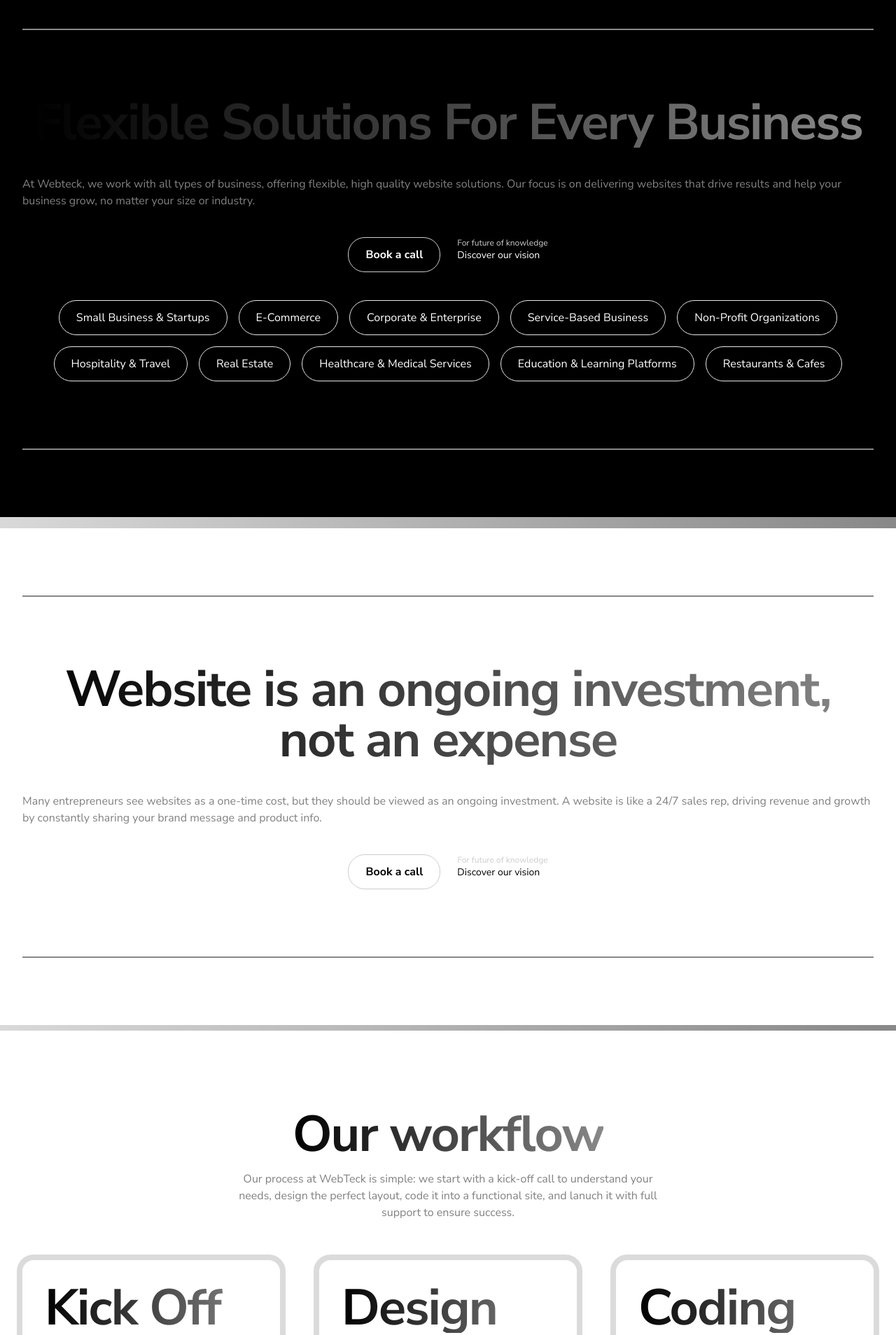
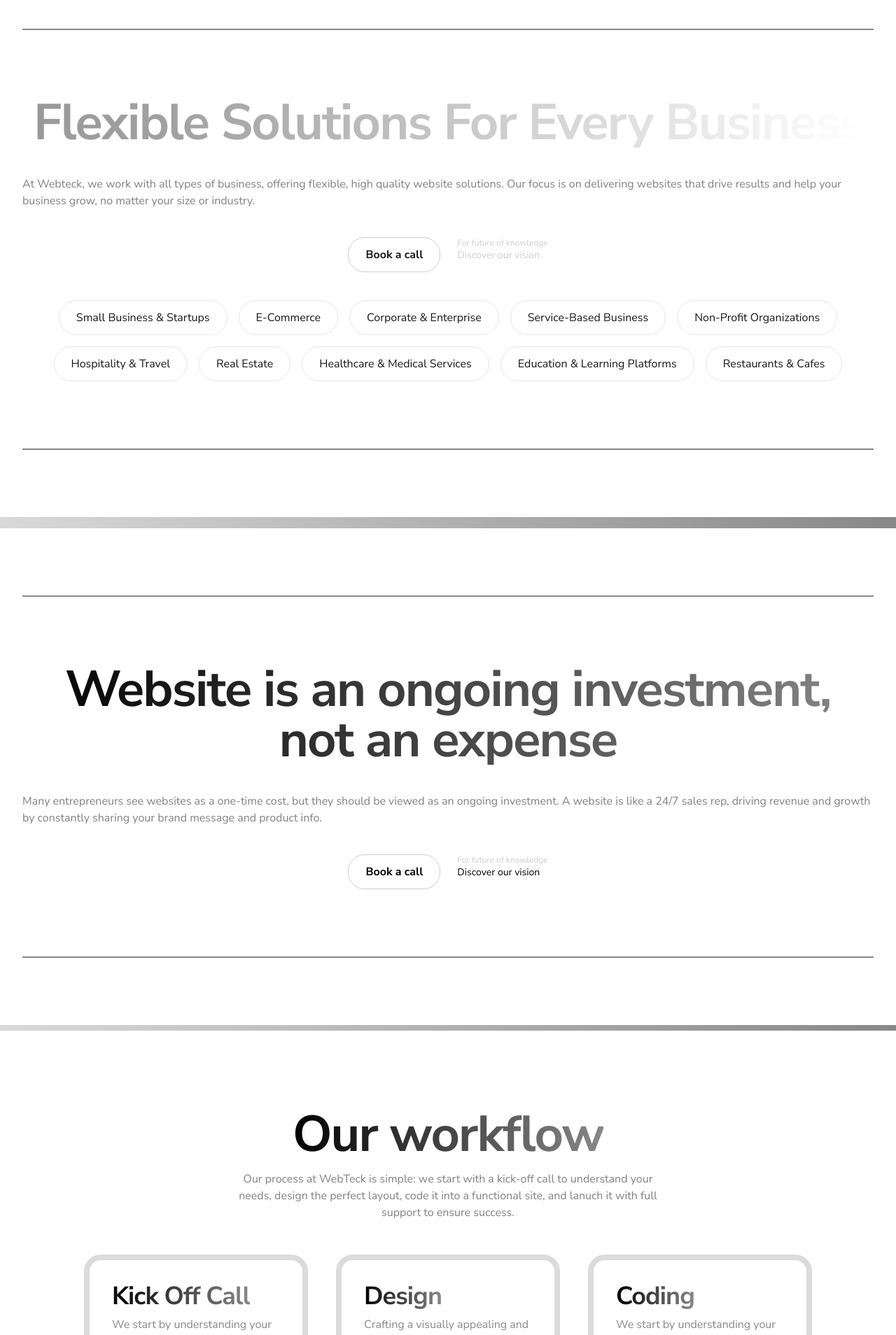
Before and after one commit to Ritesh-Maharjan/Webteck, a Next.js app: page / in a window 1280 px wide. Shown: the part 880-2788 px from the top of the page at 70% size. Built offline with nearby package versions, Linux system fonts and the light colour scheme.

Commit message:
Changed the max screen size

```diff
--- a/app/_component/Header.tsx
+++ b/app/_component/Header.tsx
@@ -3,7 +3,7 @@
 const Header = () => {
   return (
     <header className="h-auto flex items-center sticky top-0 bg-transparent backdrop-blur-lg">
-      <div className="max-w-screen-xl w-full mx-auto flex justify-between items-center p-2">
+      <div className="max-w-screen-2xl w-full mx-auto flex justify-between items-center p-2">
         <div className="flex items-center gap-2">
           <img src="/img/home-page/WebTeck-Transparent-logo.png" alt="logo" className="h-14" />
           <div className="text-white text-lg">
--- a/app/_component/Hero.tsx
+++ b/app/_component/Hero.tsx
@@ -10,7 +10,7 @@
 const Hero = () => {
   return (
     <div className="bg-[url('/img/home-page/hero-bg.png')] bg-cover">
-      <section className="p-10 min-h-[calc(100vh-3rem-155px)] max-w-screen-xl flex items-center justify-center mx-auto flex-col gap-14 md:flex-row">
+      <section className="p-10 min-h-[calc(100vh-3rem-155px)] max-w-screen-2xl flex items-center justify-center mx-auto flex-col gap-14 md:flex-row">
         <div className="flex-1 flex flex-col gap-7">
           <HeadingTitle>
             Custom Websites <br />
--- a/app/_component/Solutions.tsx
+++ b/app/_component/Solutions.tsx
@@ -11,17 +11,12 @@
           industry."
       cta1="Book a call"
       cta2={{ text: " For future of knowledge ", span: "Discover our vision" }}
-      backgroundColor="black" //#161519 color needs to be this number not all black
-      textColor="white"
-
     >
       <div className="flex flex-wrap gap-4 justify-center">
         <span className="border py-3 px-6 rounded-full">
           Small Business & Startups
         </span>
-        <span className="border py-3 px-6 rounded-full">
-          E-Commerce
-        </span>
+        <span className="border py-3 px-6 rounded-full">E-Commerce</span>
         <span className="border py-3 px-6 rounded-full">
           Corporate & Enterprise
         </span>
@@ -34,9 +29,7 @@
         <span className="border py-3 px-6 rounded-full">
           Hospitality & Travel
         </span>
-        <span className="border py-3 px-6 rounded-full">
-          Real Estate
-        </span>
+        <span className="border py-3 px-6 rounded-full">Real Estate</span>
         <span className="border py-3 px-6 rounded-full">
           Healthcare & Medical Services
         </span>
--- a/app/_component/Workflow.tsx
+++ b/app/_component/Workflow.tsx
@@ -76,13 +76,13 @@
           {workflowArr.map((el, index) => (
             <div
               key={index}
-              className="relative h-[550px] w-80 md:w-96 overflow-hidden  flex flex-col gap-10 border-8 rounded-3xl border-[#888888] border-opacity-30 p-8"
+              className="relative h-[550px] w-80 overflow-hidden  flex flex-col gap-10 border-8 rounded-3xl border-[#888888] border-opacity-30 p-8"
             >
               <div className="flex flex-col gap-2">
                 <HeadingTitle
                   as="h3"
                   backgroundColor="white"
-                  className="text-xl md:text-4xl"
+                  className="text-xl md:!text-4xl w-fit"
                 >
                   {el.title}
                 </HeadingTitle>
--- a/app/_component/ui/ContentWithCta.tsx
+++ b/app/_component/ui/ContentWithCta.tsx
@@ -26,7 +26,7 @@
         backgroundColor && `bg-${backgroundColor}`
       } ${textColor && `text-${textColor}`}`}
     >
-      <div className="max-w-screen-xl flex flex-col gap-10 border-y-2 border-[#888888] py-24 mx-8 justify-center items-center">
+      <div className="max-w-screen-2xl flex flex-col gap-10 border-y-2 border-[#888888] py-24 mx-8 justify-center items-center">
         <HeadingTitle className="text-center" backgroundColor={backgroundColor} as="h2">
           {title}
         </HeadingTitle>
```
